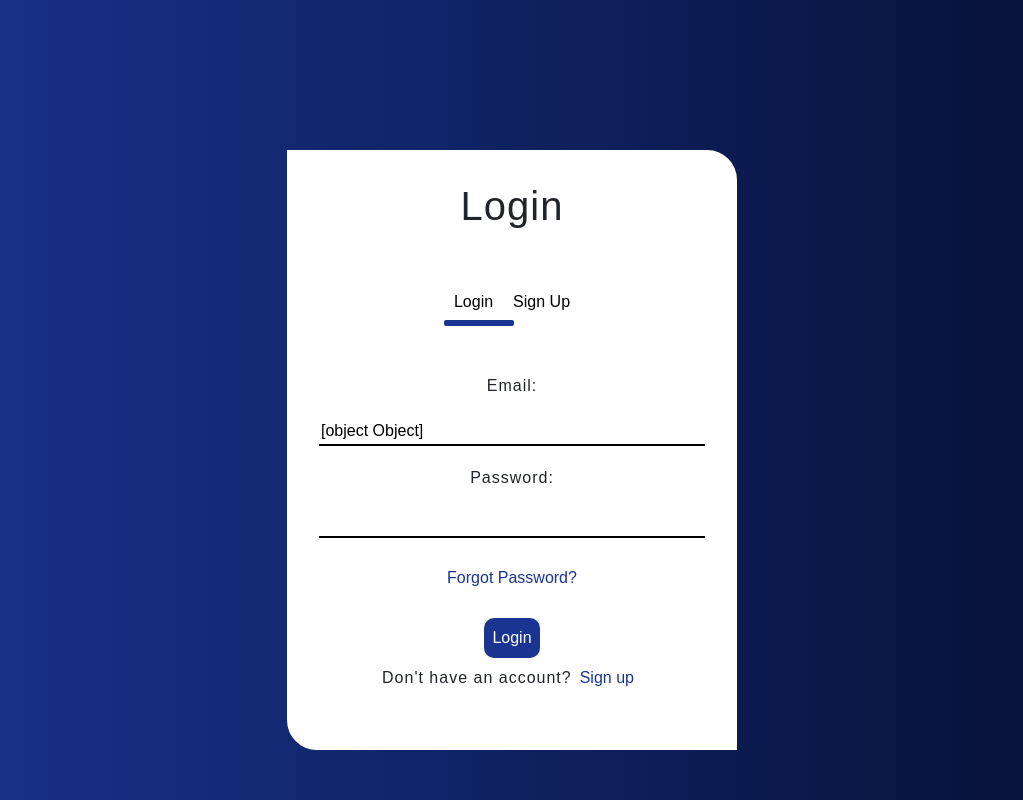
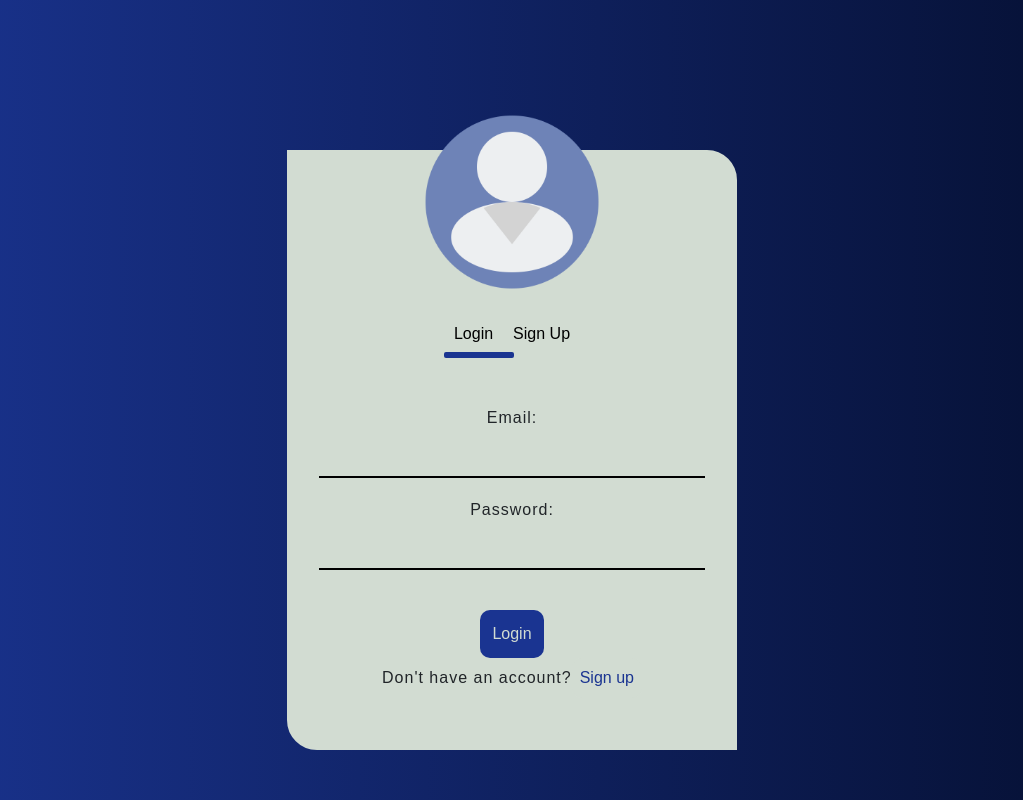
Before and after one commit to MatteoPossamai/moondev.env, a React (Create React App) app in the folder frontend/: page / in a window 1280 px wide. Shown: the whole page, without its empty margins (128-1151 px from the left). Built offline with nearby package versions, Linux system fonts and the light colour scheme; a web font is replaced by a local one.

Commit message:
Finished the login/signup looks page

```diff
--- a/frontend/src/pages/LogSub.js
+++ /dev/null
@@ -1,15 +0,0 @@
-import '../styles/style.css';
-
-const LogSub = (email, setEmail, password, setPassword) => {
-    return <>
-        <p>Email:</p>
-        <input type="text" name="email" value={email} onChange={(e)=> setEmail(e.target.value)}/>
-        <p>Password:</p>
-        <input type="password" name="password" value={password} onChange={(e)=>setPassword(e.target.value)}/>
-        <button className="sign">Forgot Password?</button>
-
-        <button type="submit" id="sub" >Login</button>
-    </>
-}
-
-export default LogSub;
--- a/frontend/src/pages/Login.js
+++ b/frontend/src/pages/Login.js
@@ -1,15 +1,26 @@
-import React, { useState } from 'react';
+import React, { useState, useContext, useEffect } from 'react';
 import '../styles/style.css';
-import LogSub from './LogSub';
+import logo from '../images/user.png';
+
+const LoginContest = React.createContext();
 
 const Login = () => {
     const [email, setEmail] = useState('');
     const [password, setPassword] = useState('');
+    const [checkPassword, setCheckPassword] = useState('');
+    const [name, setName] = useState('');
     const [actMargin, setActMargin] = useState('0px');
+
+    useEffect(() => {
+        setEmail('');
+        setPassword('');
+        setCheckPassword('');
+        setName('');
+    }, [actMargin]);
 
     const handleSubmit = (e) => {
         e.preventDefault();
-        console.log('Submitted')
+        //console.log('Submitted')
     };
 
     const changeHandlerL = () =>{
@@ -21,8 +32,9 @@ const Login = () => {
         console.log(email);
     }
 
-    return <form className='containerLogin' onSubmit={handleSubmit}>
-        <h1>Login</h1>
+    return <LoginContest.Provider value={{email, setEmail, password, setPassword, checkPassword, setCheckPassword, name, setName}}>
+    <form className='containerLogin' onSubmit={handleSubmit}>
+        <img src={logo} alt="logo" />
 
         <div className="choose">
             <button id="logS" onClick={changeHandlerL}>Login</button>
@@ -30,10 +42,39 @@ const Login = () => {
             <div className={actMargin==='0px' ? "lineaN"  : "lineaM" }></div>
         </div>
 
-        <LogSub email={email} setEmail={setEmail} password={password} setPassword={setPassword} />
-
-        <p>Don't have an account?<button className="sign">Sign up</button></p>
+        {actMargin==='0px' ? <LogSub /> : <SigSub />}
     </form>
+    </LoginContest.Provider>
 }
 
+const LogSub = () => {
+    const l = useContext(LoginContest);
+    console.log(l)
+    return <>
+        <p>Email:</p>
+        <input type="text" name="email" value={l.email} onChange={(e)=> l.setEmail(e.target.value)}/>
+        <p>Password:</p>
+        <input type="password" name="password" value={l.password} onChange={(e)=>l.setPassword(e.target.value)}/>
+
+        <button type="submit" id="sub" >Login</button>
+        <p>Don't have an account?<button className="sign">Sign up</button></p>
+    </>
+}
+
+const SigSub = () => {
+    const l = useContext(LoginContest);
+    console.log(l)
+    return <>
+        <p>Name:</p>
+        <input type="text" name="name" value={l.name} onChange={(e)=> l.setName(e.target.value)}/>
+        <p>Email:</p>
+        <input type="text" name="email" value={l.email} onChange={(e)=> l.setEmail(e.target.value)}/>
+        <p>Password:</p>
+        <input type="password" name="password" value={l.password} onChange={(e)=>l.setPassword(e.target.value)}/>
+        <p>Retype password:</p>
+        <input type="password" name="checkPassword" value={l.checkPassword} onChange={(e)=>l.setCheckPassword(e.target.value)}/>
+
+        <button type="submit" id="sub" >Sign Up</button>
+    </>
+}
 export default Login;
--- a/frontend/src/styles/style.css
+++ b/frontend/src/styles/style.css
@@ -2,7 +2,7 @@
 
 :root {
     --black: #000000;
-    --white: #ffffff;
+    --white: #d2dcd2;
     --dark-blue: #1a3491;
     --night: #050f30;
     --grey: #6b728c;
@@ -17,7 +17,7 @@ body{
 }
 
 .containerLogin{
-    background:var(--white);
+    background-color:var(--white);
     display: flex;
     flex-direction:column;
     letter-spacing:1px;
@@ -32,8 +32,12 @@ body{
     border-top-right-radius: 30px;
 }
 
-.containerLogin h1{
-    margin-bottom: 50px;
+.containerLogin img{
+    margin: auto;
+    margin-top: -70px;
+    margin-bottom: 20px;
+    height:180px;
+    width:180px;
 }
 
 .containerLogin .choose{
@@ -67,7 +71,7 @@ body{
     max-width: 100px;
     background: var(--dark-blue);
     color:var(--white);
-    padding: 8px;
+    padding: 12px;
     border-radius: 10px;
     border:none;
     transition:1s;
```
Also changed, not shown: frontend/src/images/user.png (added), frontend/src/pages/SignSub.js (deleted).
